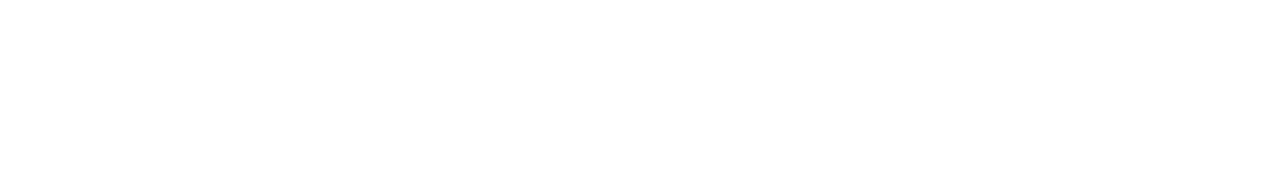
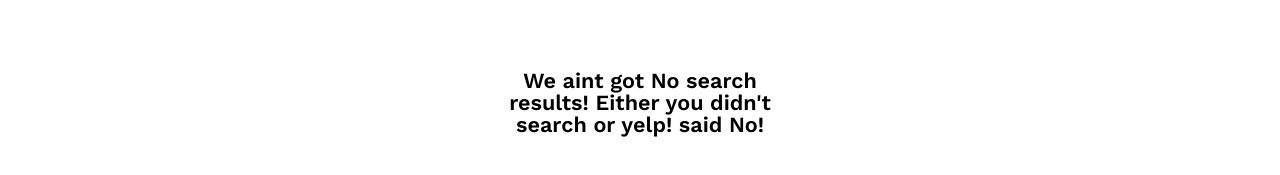
Before and after one commit to jeremydmarx813/codecademy-ravenous, a React (Create React App) app: page / in a window 1280 px wide. Shown: the part 515-690 px from the top of the page. Built offline with nearby package versions, Linux system fonts and the light colour scheme.

Commit message:
search criteria list items still not rendering

```diff
--- a/src/components/App/App.js
+++ b/src/components/App/App.js
@@ -5,7 +5,7 @@
 import { RavComponent } from '../../RavState';
 import BusinessList from '../BusinessList/BusinessList';
 import SearchBar from '../SearchBar/SearchBar';
-import Yelp from '../../util/Yelp';
+// import Yelp from '../../util/Yelp';
 import IndvBusiness from '../IndvBusiness/IndvBusiness';
 import HomeButton from '../HomeButton/HomeButton';
 
@@ -47,12 +47,12 @@
 						<div className="App">
 							<HomeButton />
 							<SearchBar />
-							{/* <Route exact path="/">
+							<Route exact path="/">
 								<BusinessList />
 							</Route>
 							<Route path="/individual-business">
 								<IndvBusiness />
-							</Route> */}
+							</Route>
 						</div>
 					</Router>
 				)}
--- a/src/components/HomeButton/HomeButton.js
+++ b/src/components/HomeButton/HomeButton.js
@@ -5,7 +5,7 @@
 
 //!!NEEDS resetSearch and clearSearch
 
-const HomeButton = (props) => {
+const HomeButton = props => {
 	return (
 		<RavConsumer>
 			{({resetSearch}) => (
```
Also changed, not shown: src/RavState.js (+4 -9 lines), src/components/SearchBar/SearchBar.js (+3 -9 lines).
